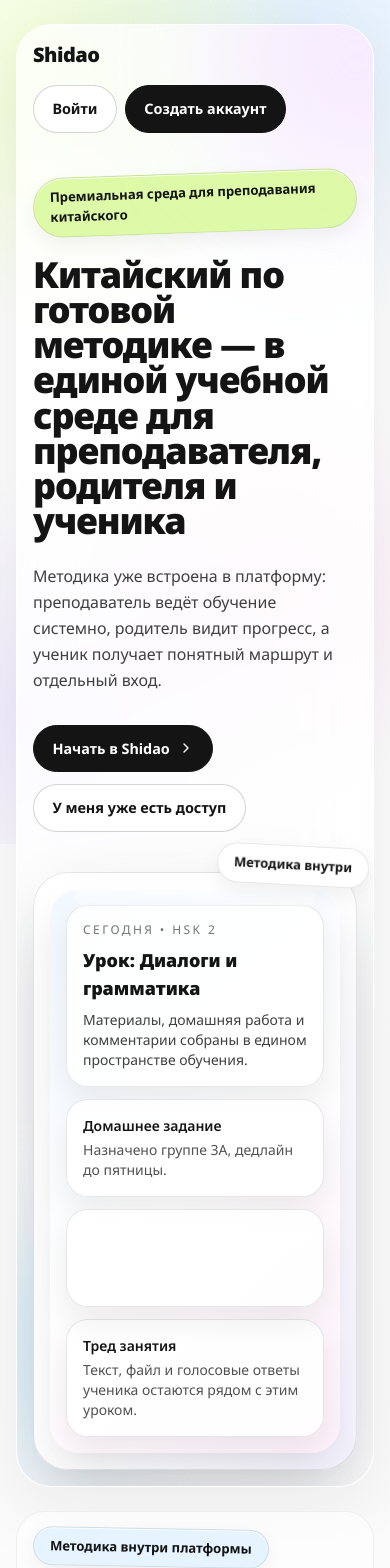
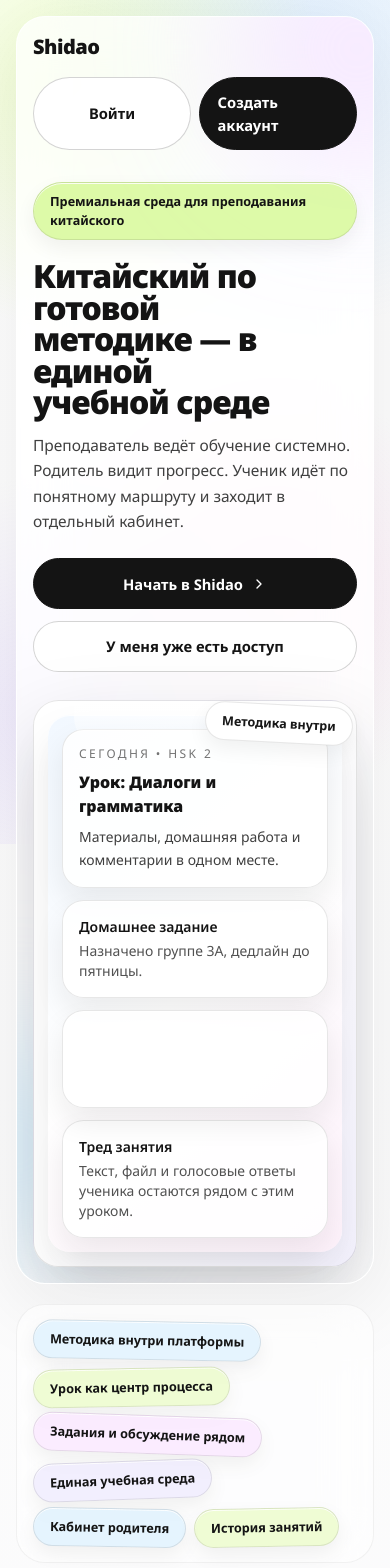
Before and after one commit to istominvi/shidao, a Next.js app: page / in a window 390 px wide. Shown: the top 1568 px of the page. Built offline with nearby package versions, Linux system fonts and the light colour scheme.

Commit message:
Polish landing page mobile and tablet experience

```diff
--- a/src/app/globals.css
+++ b/src/app/globals.css
@@ -140,11 +140,23 @@
 
 @media (max-width: 768px) {
   .landing-btn {
-    padding: 0.75rem 1.15rem;
+    padding: 0.84rem 1.1rem;
+    font-size: 0.92rem;
   }
 
   .landing-chip {
-    font-size: 0.82rem;
+    font-size: 0.79rem;
+  }
+
+  .floating-chip {
+    animation: none;
+  }
+}
+
+@media (hover: none) {
+  .landing-btn:hover {
+    transform: none;
+    box-shadow: none;
   }
 }
 
--- a/src/components/landing-page.tsx
+++ b/src/components/landing-page.tsx
@@ -97,8 +97,8 @@
   return (
     <header className="max-w-3xl">
       <p className="landing-chip landing-chip-soft text-xs tracking-[0.12em] uppercase">{eyebrow}</p>
-      <h2 className="mt-5 text-3xl font-black leading-tight tracking-tight md:text-5xl">{title}</h2>
-      <p className="mt-4 text-base text-neutral-700 md:text-lg">{description}</p>
+      <h2 className="mt-4 max-w-[17ch] text-2xl font-black leading-tight tracking-tight sm:max-w-[22ch] md:mt-5 md:max-w-none md:text-5xl">{title}</h2>
+      <p className="mt-3 max-w-[58ch] text-[0.97rem] leading-relaxed text-neutral-700 md:mt-4 md:text-lg">{description}</p>
     </header>
   );
 }
@@ -107,8 +107,8 @@
   return (
     <main className="pb-16">
       <div className="landing-noise" aria-hidden="true" />
-      <section className="container pt-6 md:pt-8">
-        <div className="relative overflow-hidden rounded-[2.2rem] border border-white/70 bg-white/75 p-4 shadow-[0_20px_80px_rgba(20,20,20,0.08)] backdrop-blur-xl md:p-7">
+      <section className="container pt-4 md:pt-8">
+        <div className="relative overflow-hidden rounded-[1.8rem] border border-white/70 bg-white/75 p-4 shadow-[0_20px_80px_rgba(20,20,20,0.08)] backdrop-blur-xl md:rounded-[2.2rem] md:p-7">
           <div className="absolute -right-28 -top-24 h-64 w-64 rounded-full bg-fuchsia-200/40 blur-3xl" aria-hidden="true" />
           <div className="absolute -left-28 bottom-6 h-56 w-56 rounded-full bg-sky-200/45 blur-3xl" aria-hidden="true" />
 
@@ -123,31 +123,30 @@
               <a href="#access" className="rounded-full border border-transparent px-4 py-2 text-neutral-800 transition hover:border-black/10 hover:bg-black hover:text-white">Доступ</a>
               <a href="#faq" className="rounded-full border border-transparent px-4 py-2 text-neutral-800 transition hover:border-black/10 hover:bg-black hover:text-white">Вопросы</a>
             </nav>
-            <div className="flex gap-2">
-              <Link href="/login" className="landing-btn landing-btn-muted">Войти</Link>
-              <Link href="/join" className="landing-btn landing-btn-primary">Создать аккаунт</Link>
+            <div className="flex w-full gap-2 sm:w-auto">
+              <Link href="/login" className="landing-btn landing-btn-muted min-h-11 flex-1 sm:flex-none">Войти</Link>
+              <Link href="/join" className="landing-btn landing-btn-primary min-h-11 flex-1 sm:flex-none">Создать аккаунт</Link>
             </div>
           </header>
 
-          <div className="relative z-10 mt-10 grid items-center gap-10 lg:grid-cols-[1.03fr_0.97fr]">
+          <div className="relative z-10 mt-8 grid items-center gap-7 md:gap-10 lg:grid-cols-[1.03fr_0.97fr]">
             <div>
-              <p className="landing-chip -rotate-2 bg-lime-200/85">Премиальная среда для преподавания китайского</p>
-              <h1 className="mt-6 text-4xl font-black leading-[0.98] tracking-[-0.03em] md:text-7xl">Китайский по готовой методике — в единой учебной среде для преподавателя, родителя и ученика</h1>
-              <p className="mt-6 max-w-xl text-base leading-relaxed text-neutral-700 md:text-lg">
-                Методика уже встроена в платформу: преподаватель ведёт обучение системно, родитель видит прогресс, а
-                ученик получает понятный маршрут и отдельный вход.
+              <p className="landing-chip bg-lime-200/85 md:-rotate-2">Премиальная среда для преподавания китайского</p>
+              <h1 className="mt-5 max-w-[13ch] text-[2rem] font-black leading-[0.98] tracking-[-0.03em] sm:max-w-[16ch] sm:text-[2.35rem] md:mt-6 md:max-w-none md:text-7xl">Китайский по готовой методике — в единой учебной среде</h1>
+              <p className="mt-4 max-w-[52ch] text-[0.97rem] leading-relaxed text-neutral-700 md:mt-6 md:max-w-xl md:text-lg">
+                Преподаватель ведёт обучение системно. Родитель видит прогресс. Ученик идёт по понятному маршруту и заходит в отдельный кабинет.
               </p>
-              <div className="mt-8 flex flex-wrap gap-3">
-                <Link href="/join" className="landing-btn landing-btn-primary inline-flex items-center gap-2">Начать в Shidao <ChevronRight className="size-4" /></Link>
-                <Link href="/login" className="landing-btn landing-btn-muted">У меня уже есть доступ</Link>
+              <div className="mt-6 grid gap-3 sm:mt-8 sm:flex sm:flex-wrap">
+                <Link href="/join" className="landing-btn landing-btn-primary min-h-12 w-full inline-flex items-center justify-center gap-2 sm:w-auto">Начать в Shidao <ChevronRight className="size-4" /></Link>
+                <Link href="/login" className="landing-btn landing-btn-muted min-h-12 w-full sm:w-auto">У меня уже есть доступ</Link>
               </div>
             </div>
 
             <div className="relative">
-              <div className="absolute -right-3 -top-6 z-20">
+              <div className="absolute right-1 top-1 z-20 md:-right-3 md:-top-6">
                 <span className="landing-chip floating-chip rotate-[3deg] bg-white text-neutral-900">Методика внутри</span>
               </div>
-              <div className="absolute -left-5 top-10 z-20 hidden sm:block">
+              <div className="absolute -left-2 top-6 z-20 hidden md:block">
                 <span className="landing-chip floating-chip -rotate-3 bg-sky-100 text-neutral-800">Личный режим</span>
               </div>
               <div className="absolute -right-6 bottom-14 z-20 hidden md:block">
@@ -157,13 +156,13 @@
                 <span className="landing-chip floating-chip -rotate-2 bg-lime-100 text-neutral-900">Тред в контексте урока</span>
               </div>
 
-              <div className="relative rounded-[2.2rem] border border-black/10 bg-gradient-to-br from-white via-white to-violet-50 p-4 shadow-[0_40px_90px_rgba(17,24,39,0.18)] md:p-6">
+              <div className="relative rounded-[1.6rem] border border-black/10 bg-gradient-to-br from-white via-white to-violet-50 p-3.5 shadow-[0_40px_90px_rgba(17,24,39,0.18)] sm:p-4 md:rounded-[2.2rem] md:p-6">
                 <div className="absolute inset-x-10 top-0 h-12 rounded-b-[2rem] bg-gradient-to-b from-white/85 to-transparent" aria-hidden="true" />
-                <div className="landing-surface rounded-[1.8rem] bg-[linear-gradient(140deg,rgba(240,247,255,0.9),rgba(255,255,255,0.9),rgba(255,241,250,0.85))] p-4 md:p-5">
+                <div className="landing-surface rounded-[1.35rem] bg-[linear-gradient(140deg,rgba(240,247,255,0.9),rgba(255,255,255,0.9),rgba(255,241,250,0.85))] p-3.5 sm:p-4 md:rounded-[1.8rem] md:p-5">
                   <article className="landing-card">
                     <p className="text-xs uppercase tracking-[0.2em] text-neutral-500">Сегодня • HSK 2</p>
-                    <h3 className="mt-2 text-lg font-black">Урок: Диалоги и грамматика</h3>
-                    <p className="mt-2 text-sm text-neutral-700">Материалы, домашняя работа и комментарии собраны в едином пространстве обучения.</p>
+                    <h3 className="mt-2 text-base font-black md:text-lg">Урок: Диалоги и грамматика</h3>
+                    <p className="mt-2 text-sm leading-relaxed text-neutral-700">Материалы, домашняя работа и комментарии в одном месте.</p>
                   </article>
                   <div className="mt-3 grid gap-3 sm:grid-cols-2">
                     <article className="landing-card bg-white/90">
@@ -186,7 +185,7 @@
         </div>
       </section>
 
-      <section className="container mt-6">
+      <section className="container mt-5 md:mt-6">
         <div className="flex flex-wrap gap-2 rounded-[1.8rem] border border-black/5 bg-white/60 p-4 backdrop-blur-xl">
           {trustItems.map((item, index) => (
             <span key={item} className={`landing-chip text-sm transition duration-300 hover:-translate-y-0.5 ${index % 4 === 0 ? 'rotate-1 bg-sky-100/80' : index % 4 === 1 ? '-rotate-1 bg-lime-100/80' : index % 4 === 2 ? 'rotate-2 bg-fuchsia-100/80' : '-rotate-2 bg-violet-100/70'}`}>
@@ -196,18 +195,18 @@
         </div>
       </section>
 
-      <section id="audience" className="container mt-16">
+      <section id="audience" className="container mt-14 md:mt-16">
         <SectionTitle
           eyebrow="Для кого платформа"
           title="Три роли — один единый рабочий процесс"
           description="Каждый участник учебного процесса получает понятный интерфейс и только нужные действия."
         />
-        <div className="mt-10 grid gap-5 md:grid-cols-6">
+        <div className="mt-8 grid gap-4 md:mt-10 md:grid-cols-6 md:gap-5">
           {audienceCards.map(({ id, title, icon: Icon, points, tone }, index) => (
-            <article key={id} className={`landing-surface rounded-[1.9rem] border border-black/10 p-6 shadow-[0_16px_40px_rgba(20,20,20,0.08)] ${tone} ${index === 1 ? 'md:col-span-2 md:-translate-y-3' : 'md:col-span-2'}`}>
+            <article key={id} className={`landing-surface rounded-[1.5rem] border border-black/10 p-4 shadow-[0_16px_40px_rgba(20,20,20,0.08)] sm:p-5 md:rounded-[1.9rem] md:p-6 ${tone} ${index === 1 ? 'md:col-span-2 md:-translate-y-3' : 'md:col-span-2'}`}>
               <Icon className="size-5" />
-              <h3 className="mt-4 text-2xl font-black">{title}</h3>
-              <ul className="mt-4 space-y-3 text-sm text-neutral-700">
+              <h3 className="mt-3 text-xl font-black md:mt-4 md:text-2xl">{title}</h3>
+              <ul className="mt-3 space-y-2.5 text-sm leading-relaxed text-neutral-700 md:mt-4 md:space-y-3">
                 {points.map((point) => (
                   <li key={point} className="flex gap-2"><Check className="mt-0.5 size-4 shrink-0" />{point}</li>
                 ))}
@@ -217,9 +216,9 @@
         </div>
       </section>
 
-      <section id="method" className="container mt-16">
-        <div className="grid gap-6 rounded-[2rem] border border-black/10 bg-white/70 p-6 shadow-[0_18px_60px_rgba(20,20,20,0.08)] md:grid-cols-[1.1fr_0.9fr] md:p-8">
-          <div>
+      <section id="method" className="container mt-14 md:mt-16">
+        <div className="grid gap-6 rounded-[1.7rem] border border-black/10 bg-white/70 p-5 shadow-[0_18px_60px_rgba(20,20,20,0.08)] md:grid-cols-[1.1fr_0.9fr] md:rounded-[2rem] md:p-8">
+          <div className="order-2 md:order-1">
             <p className="text-4xl font-black leading-none tracking-[-0.04em] text-black/85 md:text-7xl">Методика = ритм</p>
             <SectionTitle
               eyebrow="Методика — ядро"
@@ -227,7 +226,7 @@
               description="Курс, урок, материалы, домашняя работа и проверка собраны в единую цепочку. Преподаватель не собирает процесс вручную — он ведёт его по готовой логике."
             />
           </div>
-          <div className="landing-surface rounded-[1.5rem] border border-black/10 bg-gradient-to-b from-white to-neutral-50 p-5">
+          <div className="landing-surface order-1 rounded-[1.3rem] border border-black/10 bg-gradient-to-b from-white to-neutral-50 p-4 md:order-2 md:rounded-[1.5rem] md:p-5">
             {['Курс', 'Урок', 'Материалы', 'Домашнее задание', 'Тест / Комментарии'].map((step, idx) => (
               <div key={step} className="flex items-center gap-3">
                 <span className="my-3 inline-flex size-8 shrink-0 items-center justify-center rounded-full bg-black text-sm font-bold text-white">{idx + 1}</span>
@@ -239,13 +238,13 @@
         </div>
       </section>
 
-      <section id="workflow" className="container mt-16">
+      <section id="workflow" className="container mt-14 md:mt-16">
         <SectionTitle
           eyebrow="Как это работает"
           title="Сценарий одного урока — прозрачно для всех"
           description="Всё, что происходит вокруг урока, остаётся в рабочем пространстве и не теряется в чатах и заметках."
         />
-        <ol className="mt-8 grid gap-4 md:grid-cols-5">
+        <ol className="mt-8 grid gap-3 md:grid-cols-5 md:gap-4">
           {workflow.map((item, idx) => (
             <li key={item} className={`landing-surface rounded-3xl border border-black/10 p-5 ${idx === 1 || idx === 3 ? 'bg-black text-white shadow-[0_16px_32px_rgba(20,20,20,0.24)]' : 'bg-white/75'}`}>
               <p className={`text-xs font-bold tracking-[0.14em] ${idx === 1 || idx === 3 ? 'text-white/70' : 'text-neutral-500'}`}>ШАГ {idx + 1}</p>
@@ -255,18 +254,18 @@
         </ol>
       </section>
 
-      <section id="access" className="container mt-16 grid gap-5 lg:grid-cols-[1.1fr_0.9fr]">
-        <article className="rounded-[1.9rem] border border-black/10 bg-black p-7 text-white shadow-[0_20px_70px_rgba(20,20,20,0.25)]">
+      <section id="access" className="container mt-14 grid gap-4 md:mt-16 md:gap-5 lg:grid-cols-[1.1fr_0.9fr]">
+        <article className="rounded-[1.6rem] border border-black/10 bg-black p-5 text-white shadow-[0_20px_70px_rgba(20,20,20,0.25)] md:rounded-[1.9rem] md:p-7">
           <p className="landing-chip -rotate-2 bg-white/15 text-white">Доступ без лишних шагов</p>
-          <h3 className="mt-5 text-3xl font-black leading-tight md:text-4xl">Единый взрослый доступ и отдельный вход ученика</h3>
+          <h3 className="mt-5 max-w-[18ch] text-2xl font-black leading-tight md:max-w-none md:text-4xl">Единый взрослый доступ и отдельный вход ученика</h3>
           <p className="mt-4 text-sm leading-relaxed text-white/85 md:text-base">
             Взрослый регистрируется один раз и работает в нужном сценарии. Ученик не проходит самостоятельную регистрацию:
             взрослый создаёт ему доступ, а ученик заходит отдельно в свой кабинет.
           </p>
         </article>
-        <article className="landing-surface rounded-[1.9rem] border border-black/10 bg-white/70 p-7">
+        <article className="landing-surface rounded-[1.6rem] border border-black/10 bg-white/70 p-5 md:rounded-[1.9rem] md:p-7">
           <p className="landing-chip rotate-2 bg-violet-100/90">Личный и школьный режим</p>
-          <h3 className="mt-5 text-3xl font-black leading-tight">Подходит частным преподавателям и командам школ</h3>
+          <h3 className="mt-5 max-w-[18ch] text-2xl font-black leading-tight md:max-w-none md:text-3xl">Подходит частным преподавателям и командам школ</h3>
           <p className="mt-4 text-sm leading-relaxed text-neutral-700 md:text-base">
             Начинайте в личном формате и переходите в школьный режим, когда растёт команда. Доступы и данные
             разграничены аккуратно, чтобы каждый работал в своей зоне ответственности.
@@ -278,7 +277,7 @@
         </article>
       </section>
 
-      <section className="container mt-16">
+      <section className="container mt-14 md:mt-16">
         <SectionTitle
           eyebrow="Функциональные блоки"
           title="Всё, что нужно для системного обучения китайскому"
@@ -294,34 +293,34 @@
         </div>
       </section>
 
-      <section id="faq" className="container mt-16">
+      <section id="faq" className="container mt-14 md:mt-16">
         <SectionTitle
           eyebrow="Частые вопросы"
           title="Коротко о самом важном"
           description="Собрали ответы на частые вопросы перед стартом работы в Shidao."
         />
-        <div className="mt-8 space-y-3">
+        <div className="mt-8 space-y-2.5 md:space-y-3">
           {faq.map(({ q, a }) => (
-            <details key={q} className="group landing-surface rounded-3xl border border-black/10 bg-white/80 p-5 open:bg-white">
-              <summary className="flex cursor-pointer list-none items-center justify-between gap-4 text-base font-semibold">
+            <details key={q} className="group landing-surface rounded-[1.2rem] border border-black/10 bg-white/80 p-4 open:bg-white md:rounded-3xl md:p-5">
+              <summary className="flex cursor-pointer list-none items-center justify-between gap-3 text-[0.98rem] font-semibold leading-snug md:gap-4 md:text-base">
                 <span>{q}</span>
                 <CircleHelp className="size-4 shrink-0 text-neutral-500 transition group-open:rotate-12" />
               </summary>
-              <p className="mt-3 text-sm leading-relaxed text-neutral-700">{a}</p>
+              <p className="mt-2.5 text-sm leading-relaxed text-neutral-700 md:mt-3">{a}</p>
             </details>
           ))}
         </div>
       </section>
 
-      <section className="container mt-16">
-        <div className="relative overflow-hidden rounded-[2rem] border border-black/10 bg-black px-6 py-10 text-center text-white shadow-[0_24px_70px_rgba(20,20,20,0.3)] md:px-12">
+      <section className="container mt-14 md:mt-16">
+        <div className="relative overflow-hidden rounded-[1.6rem] border border-black/10 bg-black px-4 py-8 text-center text-white shadow-[0_24px_70px_rgba(20,20,20,0.3)] sm:px-6 md:rounded-[2rem] md:px-12 md:py-10">
           <div className="absolute left-1/2 top-0 h-40 w-80 -translate-x-1/2 rounded-full bg-white/10 blur-3xl" aria-hidden="true" />
           <p className="landing-chip mx-auto bg-white/15">Готовы запустить обучение в единой учебной среде?</p>
-          <h2 className="mt-6 text-3xl font-black leading-tight md:text-5xl">Начните в Shidao и соберите весь учебный процесс в одном месте</h2>
-          <p className="mx-auto mt-4 max-w-2xl text-sm text-white/80 md:text-base">От первого урока до домашней работы и комментариев — единая методическая среда для преподавателя, родителя и ученика.</p>
-          <div className="mt-8 flex flex-wrap items-center justify-center gap-3">
-            <Link href="/join" className="landing-btn bg-lime-200 !text-black hover:bg-lime-300">Создать аккаунт</Link>
-            <Link href="/login" className="landing-btn border border-white/50 bg-white/5 text-white hover:bg-white/15">Войти</Link>
+          <h2 className="mx-auto mt-5 max-w-[18ch] text-2xl font-black leading-tight md:mt-6 md:max-w-none md:text-5xl">Начните в Shidao и соберите весь учебный процесс в одном месте</h2>
+          <p className="mx-auto mt-3 max-w-[52ch] text-sm leading-relaxed text-white/80 md:mt-4 md:max-w-2xl md:text-base">От первого урока до домашней работы и комментариев — единая методическая среда для преподавателя, родителя и ученика.</p>
+          <div className="mt-6 grid gap-3 sm:mt-8 sm:flex sm:flex-wrap sm:items-center sm:justify-center">
+            <Link href="/join" className="landing-btn min-h-12 w-full bg-lime-200 !text-black hover:bg-lime-300 sm:w-auto">Создать аккаунт</Link>
+            <Link href="/login" className="landing-btn min-h-12 w-full border border-white/50 bg-white/5 text-white hover:bg-white/15 sm:w-auto">Войти</Link>
           </div>
         </div>
       </section>
```
